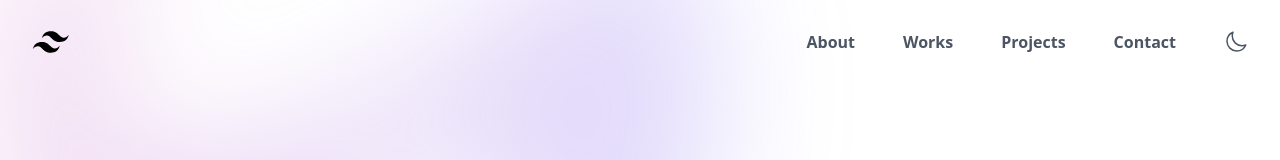
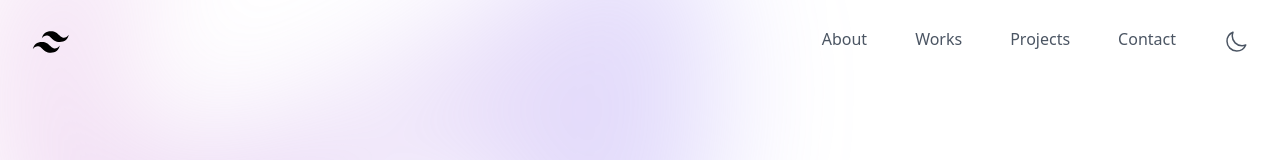
Before and after one commit to sbommaganty/portfolio, a Next.js app: page / in a window 1280 px wide. Shown: the top 160 px of the page. Built offline with nearby package versions, Linux system fonts and the light colour scheme; a web font is replaced by a local one.

Commit message:
feat: NavItem component added with active state

```diff
--- a/components/Navbar.tsx
+++ b/components/Navbar.tsx
@@ -2,11 +2,40 @@ import { useEffect, useState } from "react";
 import Link from "next/link";
 import dynamic from "next/dynamic";
 import { useTheme } from "next-themes";
+import { useRouter } from "next/router";
 import { Dialog } from "@headlessui/react";
 import { Bars3Icon, XMarkIcon } from "@heroicons/react/24/outline";
+import cn from "classnames";
 import { navigation } from "config";
 
 const ThemeToggleButton = dynamic(() => import("./ThemeToggleButton"));
+
+interface NavItemProps {
+  href: string;
+  label: string;
+}
+
+const NavItem = ({ href, label }: NavItemProps) => {
+  const router = useRouter();
+  const isActive = router.asPath === href;
+
+  return (
+    <Link
+      href={href}
+      className={cn(
+        {
+          "border-gray-600 font-semibold text-gray-700 dark:border-white dark:text-white":
+            isActive,
+          "border-transparent text-gray-600 hover:border-b hover:border-gray-400 hover:text-gray-900 dark:text-gray-300 dark:hover:text-white":
+            !isActive,
+        },
+        "border-b-2 pb-1 transition-all"
+      )}
+    >
+      {label}
+    </Link>
+  );
+};
 
 const Navbar = () => {
   const [mobileMenuOpen, setMobileMenuOpen] = useState(false);
@@ -66,15 +95,10 @@ const Navbar = () => {
           </button>
         </div>
         <div className="hidden lg:flex lg:min-w-0 lg:flex-1 lg:justify-end lg:gap-x-12">
-          {navigation.header.map(({ name, href }) => (
-            <Link
-              key={name}
-              href={href}
-              className="font-semibold text-gray-600 transition hover:text-gray-900 dark:text-gray-300 dark:hover:text-white"
-            >
-              {name}
-            </Link>
-          ))}
+          {mounted &&
+            navigation.header.map(({ name, href }) => (
+              <NavItem key={name} href={href} label={name} />
+            ))}
           {mounted && <ThemeToggleButton />}
         </div>
       </nav>
```
